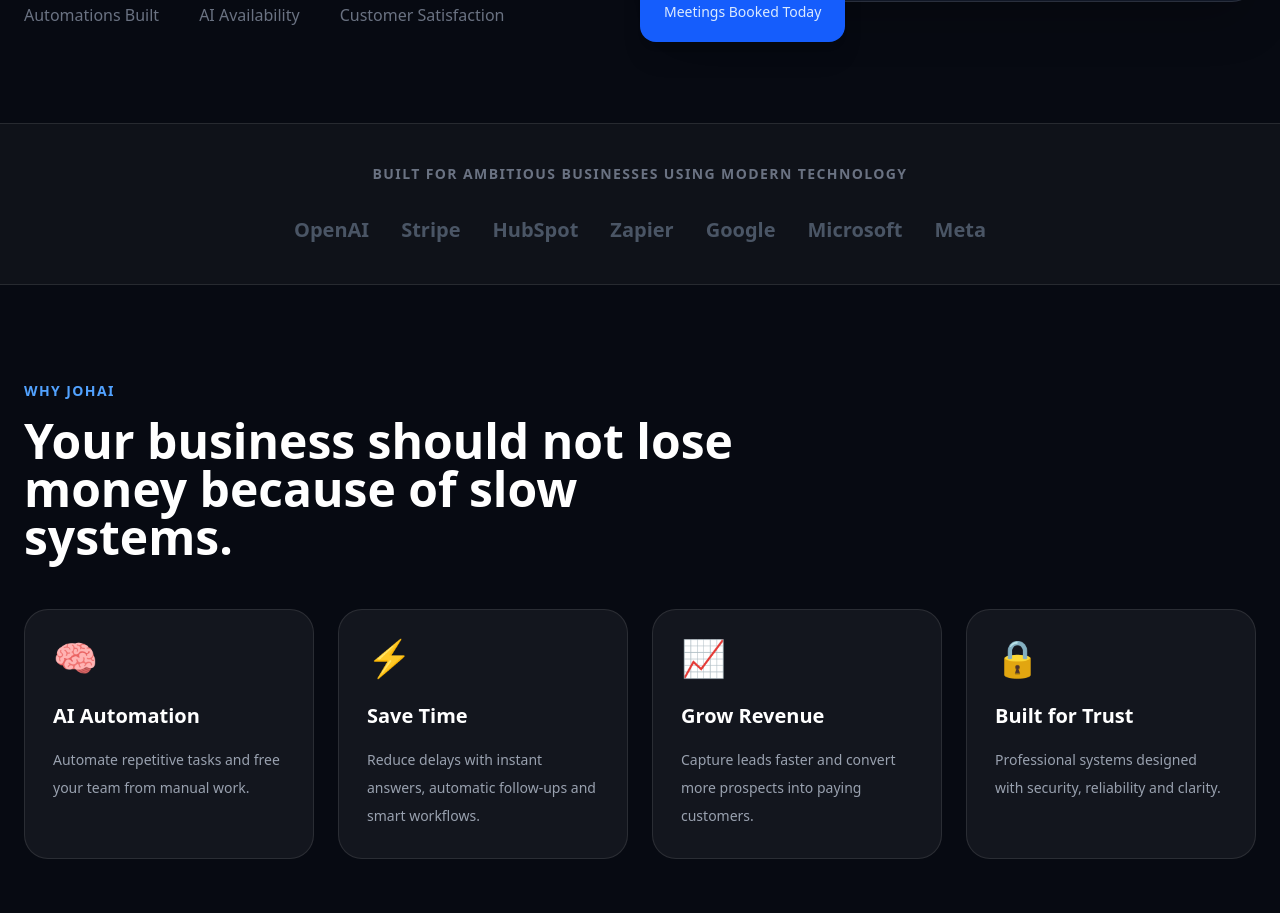
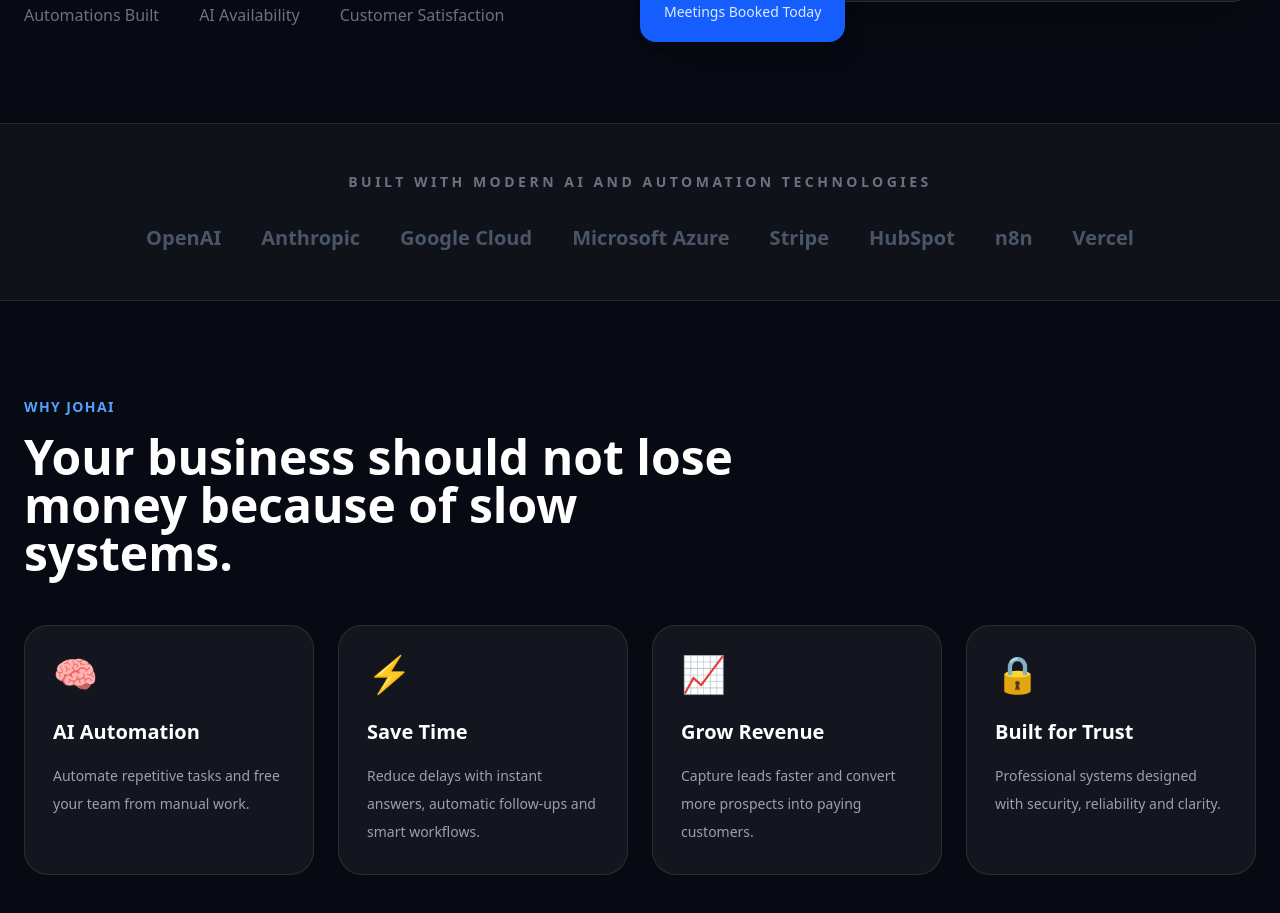
Before and after one commit to JOHNNY9207/johai, a Next.js app: page / in a window 1280 px wide. Shown: the part 840-1753 px from the top of the page. Built offline with nearby package versions, Linux system fonts and the light colour scheme.

Commit message:
Update technology section

```diff
--- a/components/TrustedCompanies.tsx
+++ b/components/TrustedCompanies.tsx
@@ -1,17 +1,26 @@
-const companies = ["OpenAI", "Stripe", "HubSpot", "Zapier", "Google", "Microsoft", "Meta"];
+const technologies = [
+  "OpenAI",
+  "Anthropic",
+  "Google Cloud",
+  "Microsoft Azure",
+  "Stripe",
+  "HubSpot",
+  "n8n",
+  "Vercel",
+];
 
 export default function TrustedCompanies() {
   return (
-    <section className="border-y border-white/10 bg-white/[0.03] px-6 py-10">
+    <section className="border-y border-white/10 bg-white/[0.03] px-6 py-12">
       <div className="mx-auto max-w-7xl">
-        <p className="text-center text-sm font-semibold uppercase tracking-widest text-gray-500">
-          Built for ambitious businesses using modern technology
+        <p className="text-center text-sm font-semibold uppercase tracking-[0.25em] text-gray-500">
+          Built with modern AI and automation technologies
         </p>
 
-        <div className="mt-8 flex flex-wrap items-center justify-center gap-8 text-xl font-black text-gray-600">
-          {companies.map((company) => (
-            <span key={company} className="transition hover:text-white">
-              {company}
+        <div className="mt-8 flex flex-wrap items-center justify-center gap-6 text-lg font-black text-gray-600 md:gap-10 md:text-xl">
+          {technologies.map((tech) => (
+            <span key={tech} className="transition hover:text-white">
+              {tech}
             </span>
           ))}
         </div>
```
